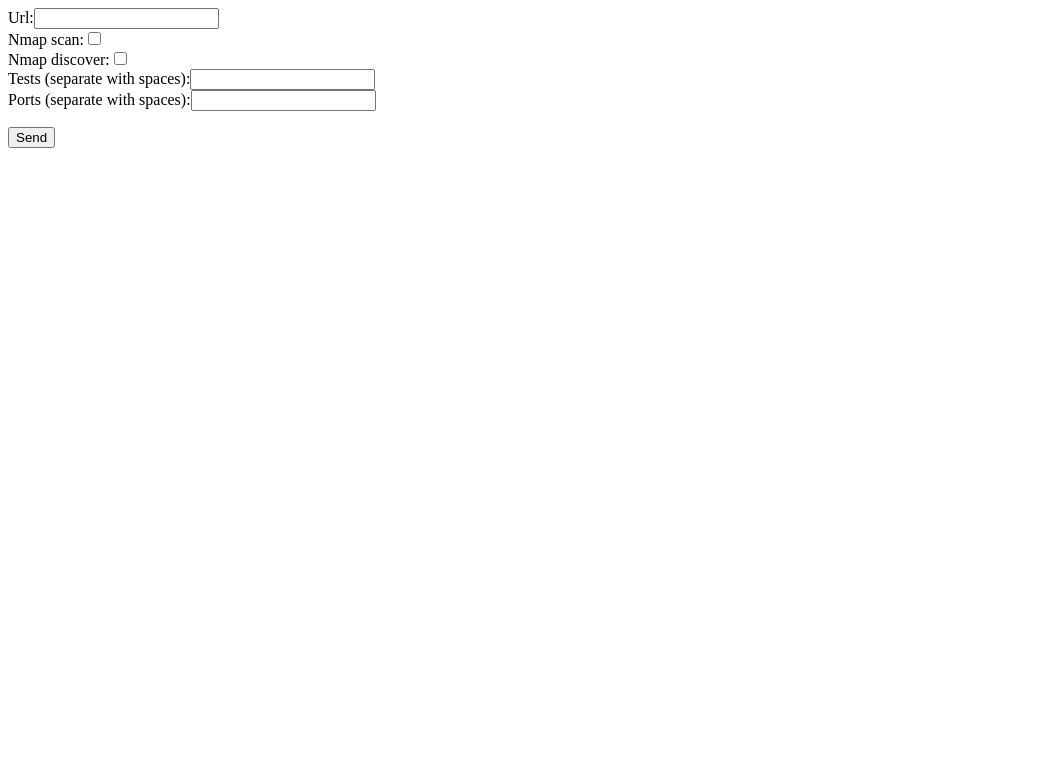
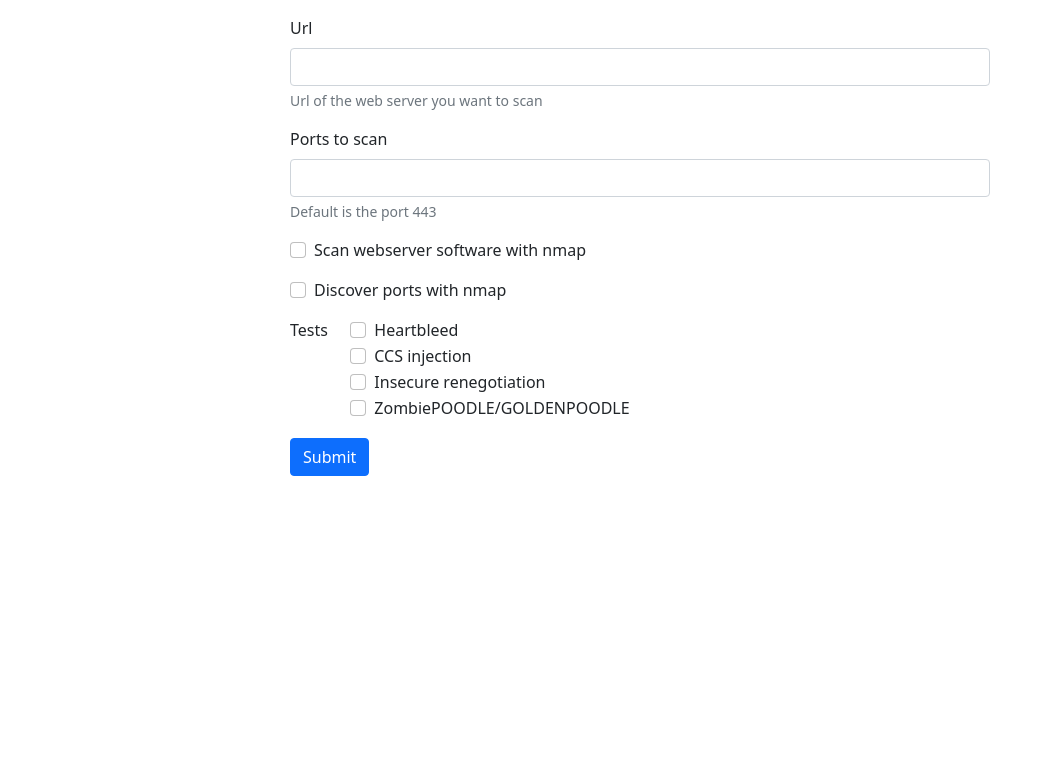
Before and after one commit to SamoKopecky/ssltest, a Flask app: template server_app/templates/query_form.html in a window 1280 px wide. Shown: the top 783 px of the page, without its empty margins (0-1045 px from the left). Run offline with Flask 2, Linux system fonts and the light colour scheme; the template is opened without the code that fills it, so the values that code supplies are empty.

Commit message:
Add style for form

```diff
--- a/server_app/static/style.css
+++ /dev/null
@@ -1,3 +0,0 @@
-p {
-    color: red;
-}
--- /dev/null
+++ b/server_app/static/styles/style.css
@@ -0,0 +1,4 @@
+body {
+    width: 700px;
+    margin: 1em auto auto;
+}
--- a/server_app/templates/query_form.html
+++ b/server_app/templates/query_form.html
@@ -1,4 +1,7 @@
-<link rel="stylesheet" type="text/css" href="{{ url_for('static', filename='style.css') }}">
+<link href="https://cdn.jsdelivr.net/npm/bootstrap@5.0.0/dist/css/bootstrap.min.css" rel="stylesheet"
+      integrity="sha384-wEmeIV1mKuiNpC+IOBjI7aAzPcEZeedi5yW5f2yOq55WWLwNGmvvx4Um1vskeMj0" crossorigin="anonymous">
+<link rel="stylesheet" type="text/css" href="{{ url_for('static',filename='styles/style.css') }}">
+
 
 <!DOCTYPE html>
 <html lang="en">
@@ -7,13 +10,66 @@
     <title>Query</title>
 </head>
 <body>
+
 <form action="" method=post>
-    <label>Url:<input type=text name=url><br></label>
-    <label>Nmap scan:<input type="checkbox" name="nmap_scan"></label><br>
-    <label>Nmap discover:<input type="checkbox" name="nmap_discover"></label><br>
-    <label>Tests (separate with spaces):<input type=text name=tests></label><br>
-    <label>Ports (separate with spaces):<input type=text name=ports></label>
-    <p><input type=submit value=Send></p>
+
+    <form>
+        <div class="mb-3">
+            <label for="Url" class="form-label">Url</label>
+            <input class="form-control" id="Url" aria-describedby="urlHelp" name="url">
+            <div id="urlHelp" class="form-text">Url of the web server you want to scan</div>
+        </div>
+        <div class="mb-3">
+            <label for="Ports" class="form-label">Ports to scan</label>
+            <input class="form-control" id="Ports" aria-describedby="portsHelp" name="ports">
+            <div id="portsHelp" class="form-text">Default is the port 443</div>
+        </div>
+        <div class="mb-3 form-check">
+            <input type="checkbox" class="form-check-input" id="nmapScan" name="nmap_scan">
+            <label class="form-check-label" for="nmapScan">Scan webserver software with nmap</label>
+        </div>
+        <div class="mb-3 form-check">
+            <input type="checkbox" class="form-check-input" id="nmapDiscover" name="nmap_discover">
+            <label class="form-check-label" for="nmapDiscover">Discover ports with nmap</label>
+        </div>
+
+        <fieldset class="row mb-3">
+            <legend class="col-form-label col-sm-1 pt-0">Tests</legend>
+            <div class="col-sm-10">
+                <div class="form-check">
+                    <input class="form-check-input" type="checkbox" name="heartbleed" id="heartbleed">
+                    <label class="form-check-label" for="heartbleed">
+                        Heartbleed
+                    </label>
+                </div>
+                <div class="form-check">
+                    <input class="form-check-input" type="checkbox" name="ccsinjection" id="ccsinjection">
+                    <label class="form-check-label" for="ccsinjection">
+                        CCS injection
+                    </label>
+                </div>
+                <div class="form-check">
+                    <input class="form-check-input" type="checkbox" name="insecrene" id="insecrene">
+                    <label class="form-check-label" for="insecrene">
+                        Insecure renegotiation
+                    </label>
+                </div>
+                <div class="form-check">
+                    <input class="form-check-input" type="checkbox" name="poodle" id="poodle">
+                    <label class="form-check-label" for="poodle">
+                        ZombiePOODLE/GOLDENPOODLE
+                    </label>
+                </div>
+            </div>
+        </fieldset>
+        <div>
+            <button type="submit" class="btn btn-primary">Submit</button>
+        </div>
+    </form>
+
 </form>
+<script src="https://cdn.jsdelivr.net/npm/bootstrap@5.0.0/dist/js/bootstrap.bundle.min.js"
+        integrity="sha384-p34f1UUtsS3wqzfto5wAAmdvj+osOnFyQFpp4Ua3gs/ZVWx6oOypYoCJhGGScy+8"
+        crossorigin="anonymous"></script>
 </body>
 </html>
```
Also changed, not shown: requirements.txt (+5 -5 lines), server_app/server.py (+13 -4 lines), tlstest.py (+2 -7 lines), server_app/templates/query_result.html (indentation only), 1 other file.
